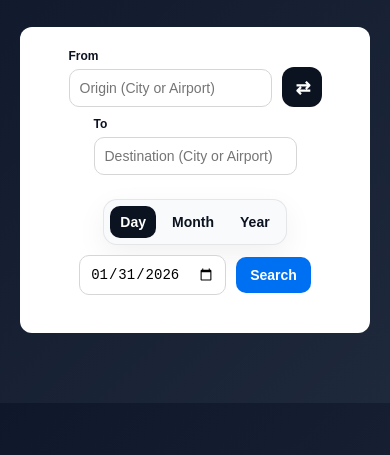
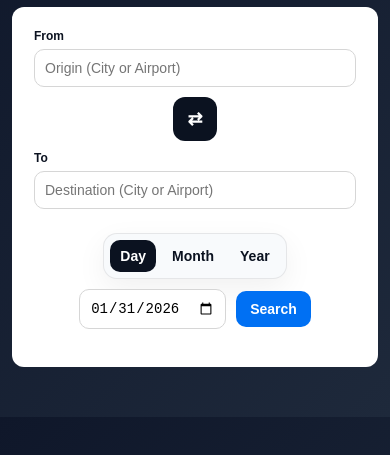
Before and after one commit to EnesAtes24/tripmux-landing-page, a website built with Vite: page index.html in a window 390 px wide. Shown: the part 161-616 px from the top of the page. Built offline with nearby package versions, Linux system fonts and the light colour scheme.

Commit message:
mobile customization done

```diff
--- a/assets/css/styles.css
+++ b/assets/css/styles.css
@@ -273,3 +273,36 @@ button:disabled { opacity: .6; cursor: not-allowed; }
 
 .suggest .pill.airport{ background: #ecfeff; color: #155e75; border-color: rgba(21,94,117,.15); }
 .suggest .pill.city{ background: #f0fdf4; color: #166534; border-color: rgba(22,101,52,.15); }
+
+@media (max-width: 520px) {
+    body {
+        padding: 20px 12px;
+    }
+
+    .route-row {
+        flex-direction: column;
+        align-items: stretch;
+    }
+
+    .field {
+        width: 100%;
+        display: block;
+    }
+
+    .field input {
+        width: 100%;
+        box-sizing: border-box;
+    }
+
+    .swap-btn {
+        align-self: center;
+        width: 44px;
+        height: 44px;
+    }
+
+    .suggest .menu {
+        min-width: 100%;
+        max-width: 100%;
+        width: 100%;
+    }
+}
```
